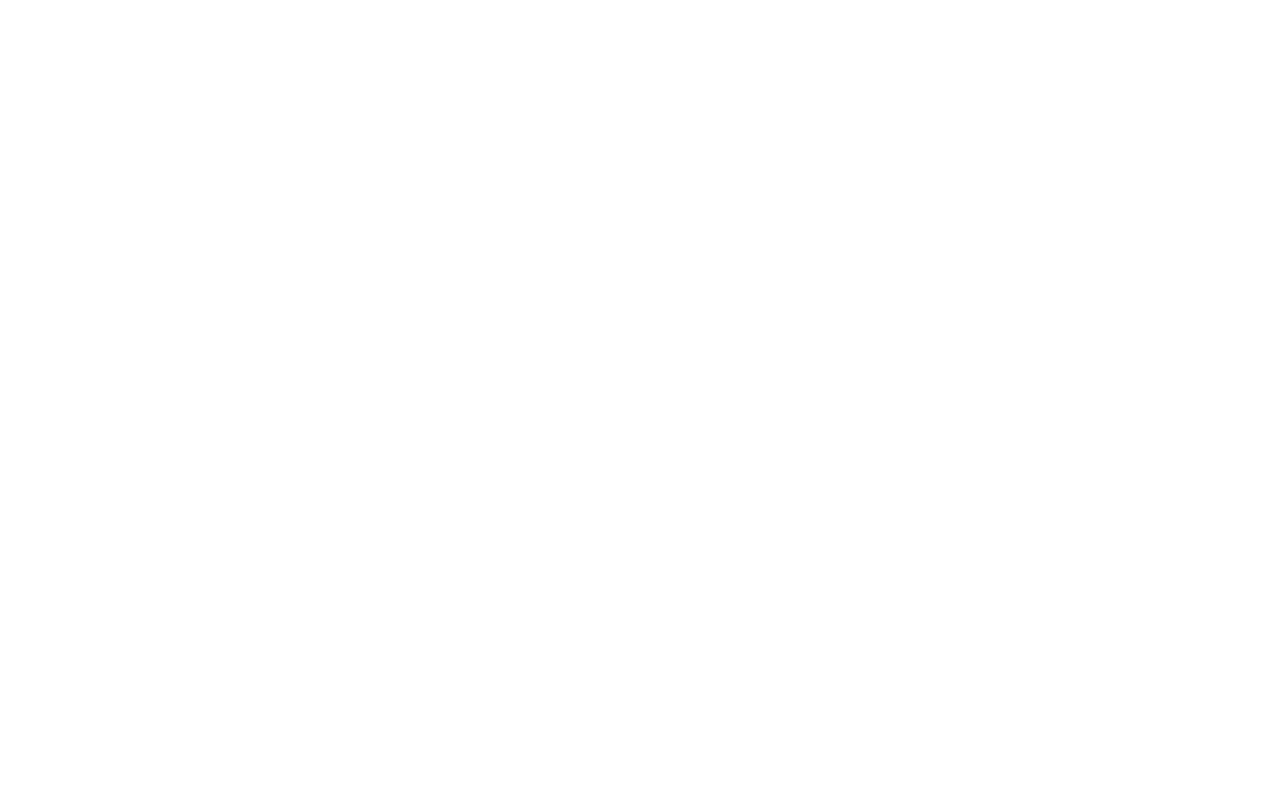
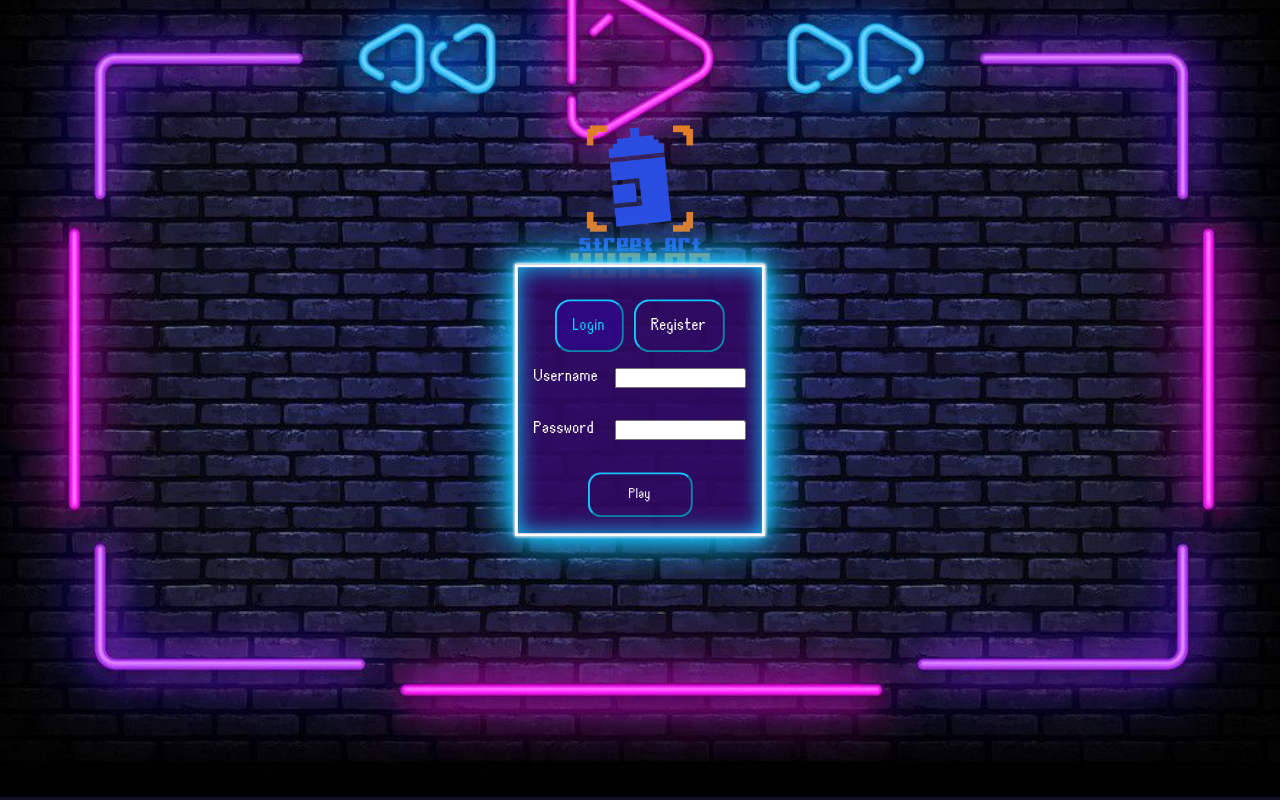
Before and after one commit to WildCodeSchool/2023-02-JS-Reims-project-street-art-hunter, a React (Vite) app in the folder frontend/: page /connection in a window 1280 px wide. Before the commit this address had no page. Built offline with nearby package versions, Linux system fonts and the light colour scheme.

Commit message:
resolve requested changes

```diff
--- a/frontend/src/App.jsx
+++ b/frontend/src/App.jsx
@@ -7,7 +7,7 @@
 import Score from "./components/Score";
 import Gallery from "./components/Gallery";
 import GalleryReference from "./components/GalleryReference";
-import Connexion from "./pages/Connexion";
+import Connection from "./pages/Connection";
 import "./App.scss";
 
 function App() {
@@ -18,7 +18,7 @@
         <Route path="/gameboycolor" element={<GameBoyColor />} />
         <Route path="/menu" element={<Menu />} />
         <Route path="/camera" element={<Camera />} />
-        <Route path="/connexion" element={<Connexion />} />
+        <Route path="/connection" element={<Connection />} />
         <Route
           path="/gallery"
           element={
--- a/frontend/src/App.scss
+++ b/frontend/src/App.scss
@@ -381,7 +381,7 @@
   }
 }
 
-.form-connexion {
+.form-connection {
   background-color: rgba($color: #300963, $alpha: 0.9);
   color: #1c023d;
   border: 3px solid #fff;
@@ -395,7 +395,7 @@
   transform: translate(50%, -50%);
 }
 
-.connexion {
+.connection {
   background-image: url(./assets/murtest.jpg);
   height: 100vh;
   background-size: cover;
@@ -505,7 +505,7 @@
       width: 46vw;
     }
   }
-  .connexion {
+  .connection {
     background-image: url(./assets/bg2.jpg);
   }
 }
--- a/frontend/src/pages/Connexion.jsx
+++ b/frontend/src/pages/Connection.jsx
@@ -4,13 +4,13 @@
 
 import logo from "../assets/logo.png";
 
-function Connexion() {
+function Connection() {
   const [isLogin, setIsLogin] = useState(true);
 
   return (
-    <div className="connexion">
+    <div className="connection">
       <img src={logo} alt="" />
-      <div className="form-connexion">
+      <div className="form-connection">
         <div className="change-menu">
           <button
             className={isLogin ? "selected-button" : "default-button"}
@@ -33,4 +33,4 @@
   );
 }
 
-export default Connexion;
+export default Connection;
```
